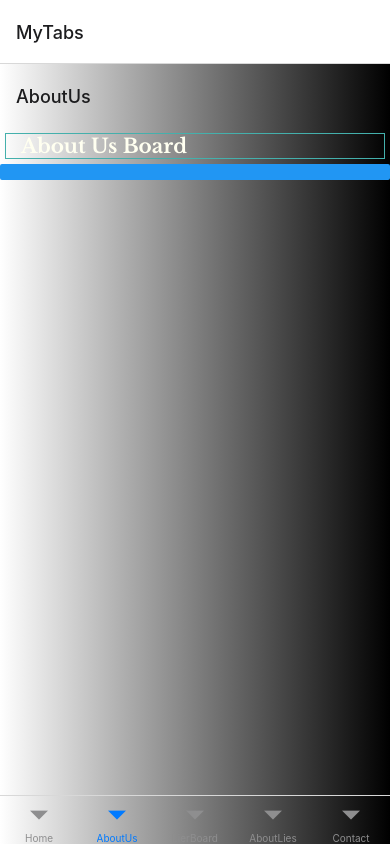
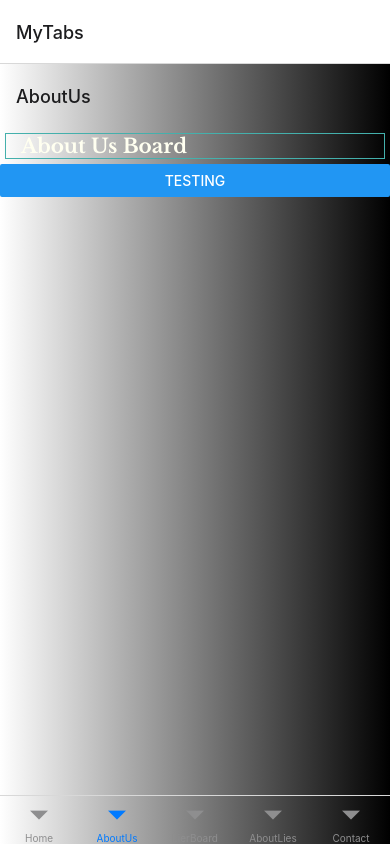
Before and after one commit to psteingh/LTRapp, a React Native app: screen /AboutUs in a window 390 px wide. Built offline with nearby package versions, Linux system fonts and the light colour scheme.

Commit message:
ltrapp05071122

```diff
--- a/boardaboutus/aboutusboard.component.js
+++ b/boardaboutus/aboutusboard.component.js
@@ -21,7 +21,9 @@ function AboutUsBoard({navigation}) {
         <View style={styles.container}>
         <LinGradScreen />
         <TitleText>About Us Board</TitleText>
-        <Button renderItem={renderContactItem} />
+        <Button
+            title="Testing"
+            renderItem={renderContactItem} />
         </View>
     );
 }
```
